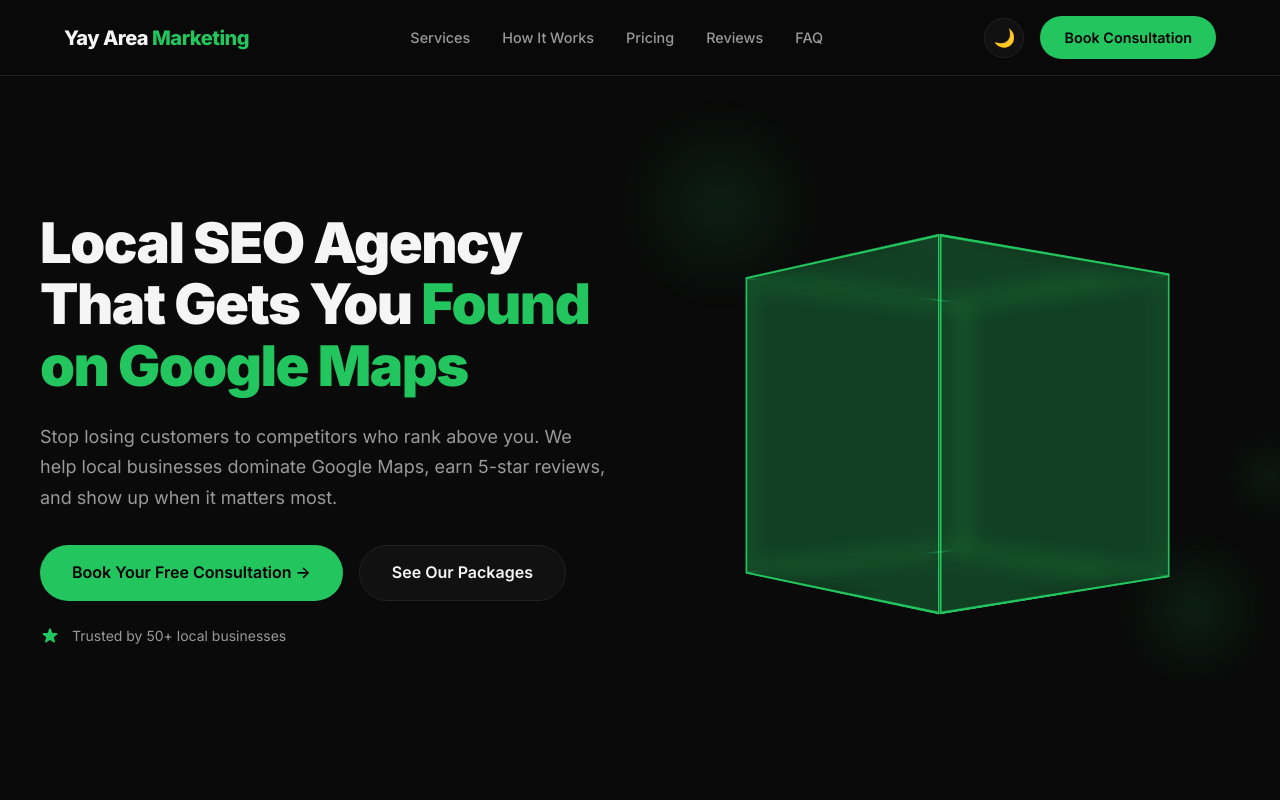
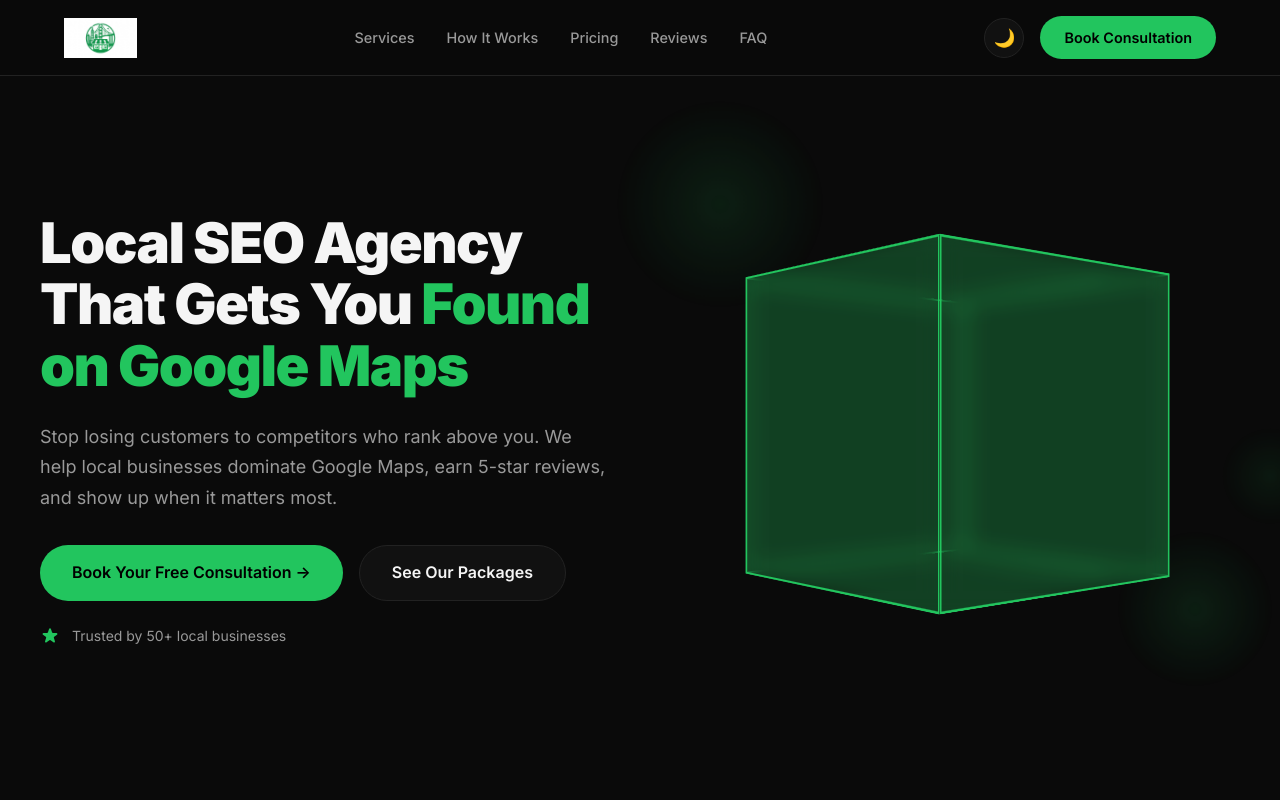
Before and after one commit to pkpui/yayareamarketing, a plain HTML site: page index.html in a window 1280 px wide. Shown: the top 800 px of the page. Drawn offline with Linux system fonts and the light colour scheme.

Commit message:
Add logo and remove brand name from site

```diff
--- a/index.html
+++ b/index.html
@@ -3,21 +3,22 @@
 <head>
   <meta charset="UTF-8">
   <meta name="viewport" content="width=device-width, initial-scale=1.0">
-  <title>Yay Area Marketing | Local SEO Agency — Get Found on Google Maps</title>
+  <title>Local SEO Agency — Get Found on Google Maps</title>
   <meta name="description" content="Local SEO agency helping businesses dominate Google Maps and local search. GBP optimization, citations, reviews & more. Book your free consultation today.">
   <meta name="keywords" content="local SEO agency, Google Maps ranking, GBP optimization, citation building, review management, local search marketing">
 
   <!-- Open Graph -->
-  <meta property="og:title" content="Yay Area Marketing | Local SEO Agency">
+  <meta property="og:title" content="Local SEO Agency — Get Found on Google Maps">
   <meta property="og:description" content="We help local businesses dominate Google Maps and local search — more visibility, more calls, more customers.">
   <meta property="og:type" content="website">
+  <meta property="og:image" content="./logo.png">
   <meta property="og:url" content="https://yayareamarketing.com">
-  <meta property="og:image" content="https://yayareamarketing.com/og-image.png">
 
   <!-- Twitter -->
   <meta name="twitter:card" content="summary_large_image">
-  <meta name="twitter:title" content="Yay Area Marketing | Local SEO Agency">
+  <meta name="twitter:title" content="Local SEO Agency — Get Found on Google Maps">
   <meta name="twitter:description" content="Local SEO agency helping businesses dominate Google Maps and local search.">
+  <meta name="twitter:image" content="./logo.png">
 
   <link rel="canonical" href="https://yayareamarketing.com">
 
@@ -31,7 +32,7 @@
   {
     "@context": "https://schema.org",
     "@type": "LocalBusiness",
-    "name": "Yay Area Marketing",
+    "name": "Local SEO Agency",
     "description": "Local SEO agency specializing in Google Business Profile optimization, citation building, review management, and local search rankings.",
     "url": "https://yayareamarketing.com",
     "areaServed": {
@@ -45,7 +46,8 @@
       "contactType": "sales",
       "email": "hello@yayareamarketing.com",
       "telephone": "+1-555-123-4567"
-    }
+    },
+    "logo": "https://yayareamarketing.com/logo.png"
   }
   </script>
 
@@ -141,13 +143,24 @@
     }
 
     .logo {
+      display: flex;
+      align-items: center;
+      gap: 12px;
+    }
+
+    .logo img {
+      height: 40px;
+      width: auto;
+    }
+
+    .logo-text {
       font-weight: 800;
       font-size: 1.25rem;
       letter-spacing: -0.5px;
       color: var(--text);
     }
 
-    .logo span { color: var(--accent); }
+    .logo-text span { color: var(--accent); }
 
     .nav-links {
       display: flex;
@@ -1018,7 +1031,9 @@
   <!-- Navigation -->
   <nav>
     <div class="container nav-inner">
-      <a href="#" class="logo">Yay Area <span>Marketing</span></a>
+      <a href="#" class="logo">
+        <img src="./logo.png" alt="Logo">
+      </a>
 
       <ul class="nav-links">
         <li><a href="#services">Services</a></li>
@@ -1503,7 +1518,9 @@
   <footer>
     <div class="footer-grid">
       <div class="footer-brand">
-        <a href="#" class="logo">Yay Area <span>Marketing</span></a>
+        <a href="#" class="logo">
+          <img src="./logo.png" alt="Logo" style="height: 50px; width: auto;">
+        </a>
         <p>Local SEO agency helping businesses dominate Google Maps and local search. GBP optimization, citations, reviews & more.</p>
       </div>
 
@@ -1529,7 +1546,7 @@
     </div>
 
     <div class="footer-bottom">
-      <p>&copy; 2026 Yay Area Marketing. All rights reserved.</p>
+      <p>&copy; 2026 Local SEO Agency. All rights reserved.</p>
       <p style="margin-top: 8px;">hello@yayareamarketing.com | (555) 123-4567</p>
     </div>
   </footer>
```
Also changed, not shown: logo.png (added).
